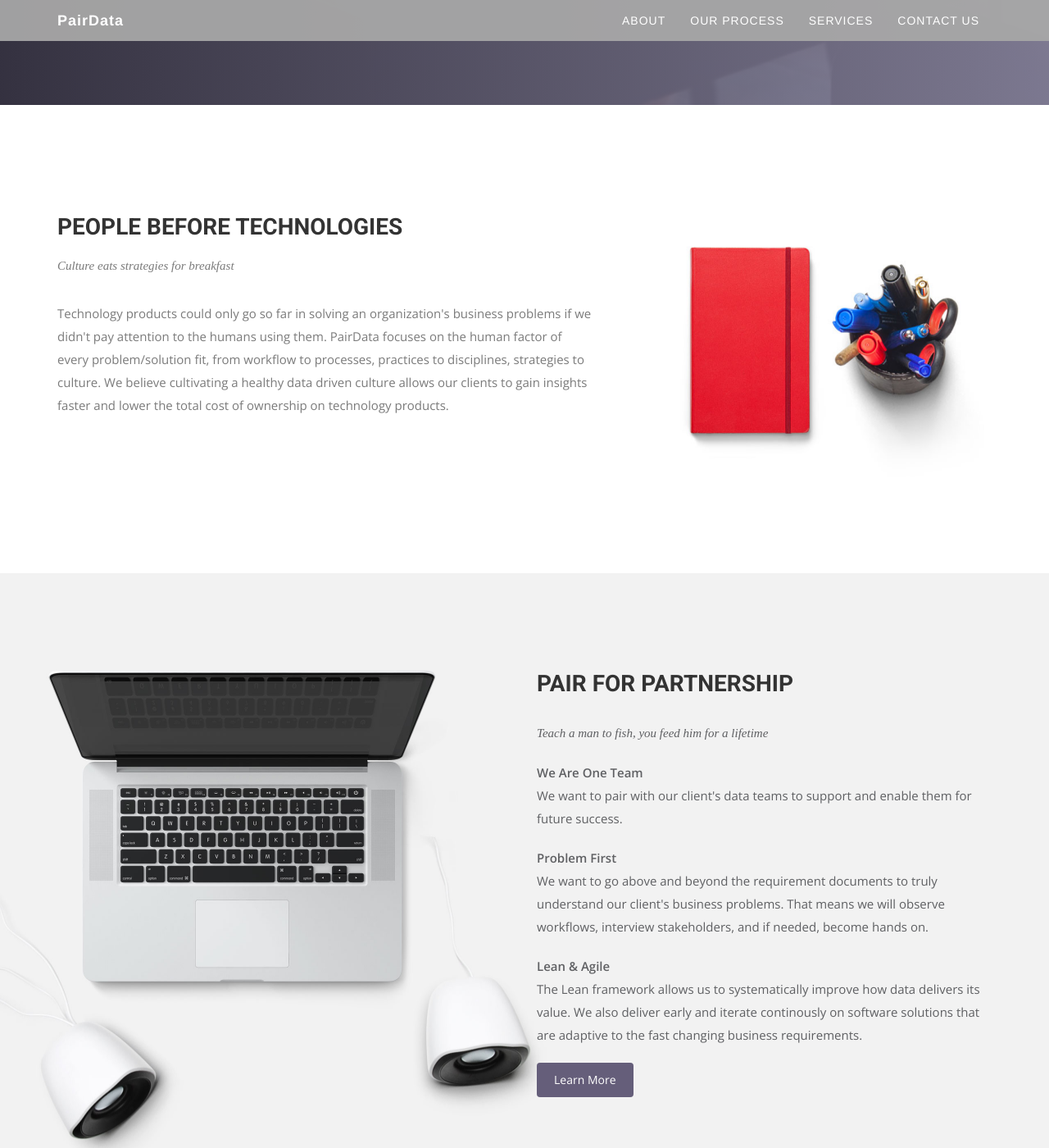
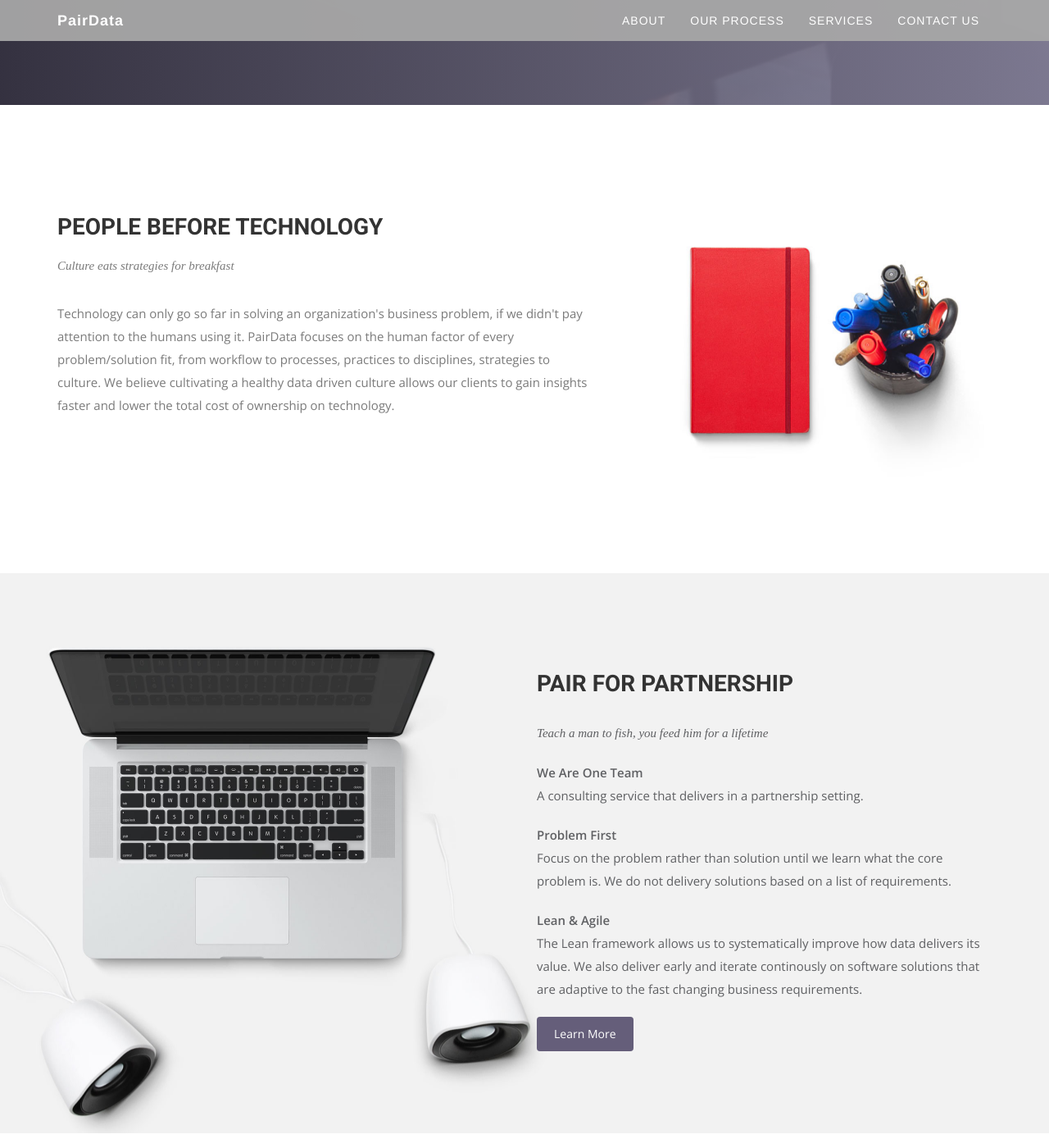
Before and after one commit to thisiskenfrom85/pdlanding, a Jekyll site: the page built from index.html, in a window 1280 px wide and 1400 px high, scrolled down 819 px. Shown: the whole window at 82% size. Built offline with Jekyll 4.4.1, drawn with Linux system fonts in a browser that asks for light colours; nearby versions of some CDN libraries; some web fonts are replaced; some of the changed text lies outside the part shown.

Commit message:
copywriting 50% done

```diff
--- a/index.html
+++ b/index.html
@@ -11,7 +11,7 @@ permalink: /
       <div class="col-md-10 col-md-offset-2">
         <div class="block">
           <h1 class="animated fadeInUp">YOUR CONCIERGE TO <br> DATA DRIVEN <br>DECISION MAKING</h1>
-          <p class="animated fadeInUp">We are a data enablement consulting service who love everything data. We collaborate closely with our clients to enable their success on the data driven transformation journey</p>
+          <p class="animated fadeInUp">We are a data consulting service that focuses on the human side of technology. We collaborate closely with our clients to help them transform into data driven organizations.</p>
           <a class="animated fadeInUp typeform-share button btn btn-default btn-call-to-action" href="https://ken277.typeform.com/to/qaUWVc" data-mode="popup"  data-hide-headers=true data-hide-footer=true target="_blank">Let's Chat</a><script>(function(){var qs,js,q,s,d=document,gi=d.getElementById,ce=d.createElement,gt=d.getElementsByTagName,id="typef_orm_share",b="https://s3-eu-west-1.amazonaws.com/share.typeform.com/";if(!gi.call(d,id)){js=ce.call(d,"script");js.id=id;js.src=b+"share.js";q=gt.call(d,"script")[0];q.parentNode.insertBefore(js,q)}})()</script>
         </div>
       </div>
@@ -25,10 +25,10 @@ permalink: /
       <div class="col-md-7 col-sm-12">
         <div class="block">
           <div class="section-title">
-            <h2>People before Technologies</h2>
+            <h2>People before Technology</h2>
             <p>Culture eats strategies for breakfast</p>
           </div>
-          <p>Technology products could only go so far in solving an organization's business problems if we didn't pay attention to the humans using them. PairData focuses on the human factor of every problem/solution fit, from workflow to processes, practices to disciplines, strategies to culture. We believe cultivating a healthy data driven culture allows our clients to gain insights faster and lower the total cost of ownership on technology products. </p>
+          <p>Technology can only go so far in solving an organization's business problem, if we didn't pay attention to the humans using it. PairData focuses on the human factor of every problem/solution fit, from workflow to processes, practices to disciplines, strategies to culture. We believe cultivating a healthy data driven culture allows our clients to gain insights faster and lower the total cost of ownership on technology. </p>
         </div>
       </div><!-- .col-md-7 close -->
       <div class="col-md-5 col-sm-12">
@@ -48,8 +48,9 @@ permalink: /
           <h2>Pair for Partnership</h2>
           <p>Teach a man to fish, you feed him for a lifetime </p>
         </div>
-        <p><b>We Are One Team</b> <br> We want to pair with our client's data teams to support and enable them for future success.</p>
-        <p><b>Problem First</b> <br> We want to go above and beyond the requirement documents to truly understand our client's business problems. That means we will observe workflows, interview stakeholders, and if needed, become hands on.</p>
+        <p><b>We Are One Team</b> <br> A consulting service that delivers in a partnership setting.</p>
+        <p><b>Problem First</b> <br> Focus on the problem rather than solution until we learn what the core problem is. We do not delivery solutions based on a list of requirements.
+        </p>
         <p><b>Lean & Agile</b> <br>The Lean framework allows us to systematically improve how data delivers its value. We also deliver early and iterate continously on software solutions that are adaptive to the fast changing business requirements. </p>
         <a class="typeform-share btn btn-view-works" href="https://ken277.typeform.com/to/qaUWVc" data-mode="popup"  data-hide-headers=true data-hide-footer=true target="_blank">Learn More</a><script>(function(){var qs,js,q,s,d=document,gi=d.getElementById,ce=d.createElement,gt=d.getElementsByTagName,id="typef_orm_share",b="https://s3-eu-west-1.amazonaws.com/share.typeform.com/";if(!gi.call(d,id)){js=ce.call(d,"script");js.id=id;js.src=b+"share.js";q=gt.call(d,"script")[0];q.parentNode.insertBefore(js,q)}})()</script>
       </div>
```
